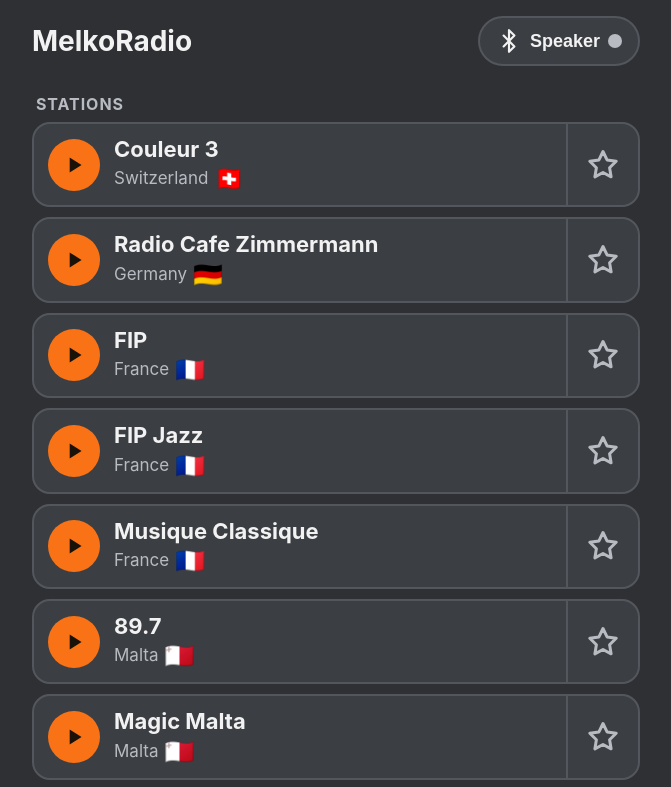
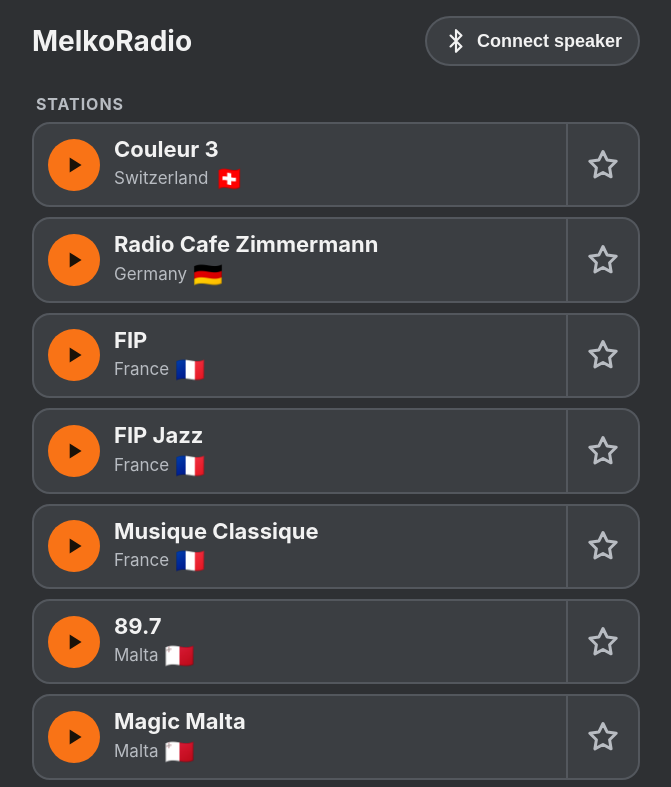
Before and after one commit to itsJustinCase/melkoradio, a plain HTML site: page index.html in a window 1280 px wide. Shown: the top 787 px of the page, without its empty margins (304-975 px from the left). Drawn offline with nearby package versions, Linux system fonts and the light colour scheme.

Commit message:
Change button text and modify checkBt function
Updated button text for speaker connection and added return statement in checkBt function.

```diff
--- a/index.html
+++ b/index.html
@@ -51,7 +51,7 @@ h2{font-size:16px;text-transform:uppercase;letter-spacing:.06em;color:var(--mute
   <h1>MelkoRadio</h1>
   <button id="bt" aria-label="Speaker connection">
     <svg viewBox="0 0 24 24" fill="none" stroke="currentColor" stroke-width="2" stroke-linecap="round" stroke-linejoin="round"><path d="M7 7l10 10-5 5V2l5 5L7 17"/></svg>
-    <span id="btt">Speaker</span><span class="dot"></span>
+    <span id="btt">Connect speaker</span>
   </button>
 </header>
 <main id="list"></main>
@@ -154,7 +154,7 @@ audio.addEventListener("error",()=>current&&fail());
 $("stop").onclick=stop;
 
 // Speaker / Bluetooth
-async function checkBt(){
+async function checkBt(){return;
   const b=$("bt");
   try{
     if(!navigator.mediaDevices||!navigator.mediaDevices.enumerateDevices)throw 0;
```
